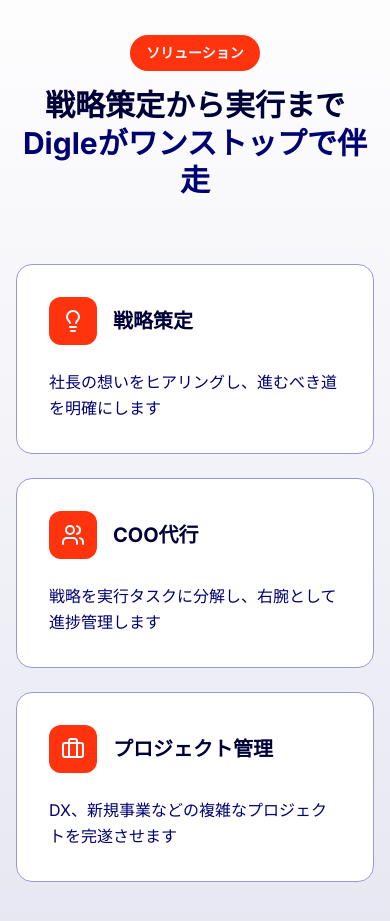
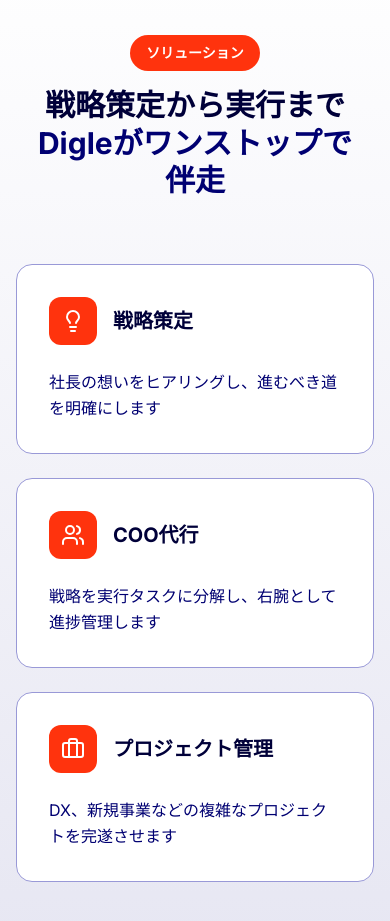
Before and after one commit to digle-matsu/Digle_LP_ver1.0, a Next.js app: page / in a window 390 px wide. Shown: the part 1960-2881 px from the top of the page. Built offline with nearby package versions, Linux system fonts and the light colour scheme.

Commit message:
Update solution-section.tsx「スマホ最適化」

```diff
--- a/components/sections/solution-section.tsx
+++ b/components/sections/solution-section.tsx
@@ -46,7 +46,8 @@ export function SolutionSection() {
           <h2 className="text-3xl md:text-5xl font-bold text-navy-800 mb-6 leading-tight">
             戦略策定から実行まで
             <br />
-            <span className="text-navy-600">Digleがワンストップで伴走</span>
+            <span className="text-navy-600">Digleがワンストップで<br className="md:hidden" />
+            伴走</span>
           </h2>
         </motion.div>
 
```
